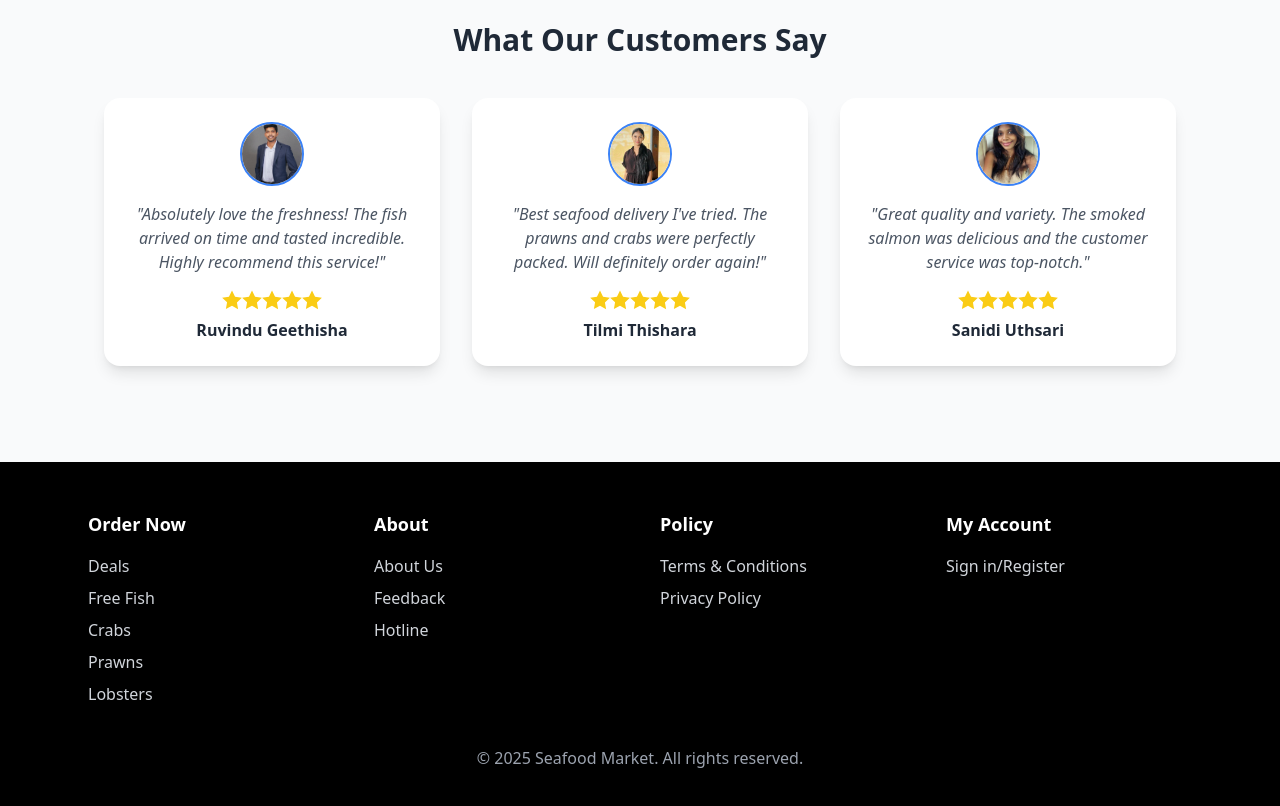
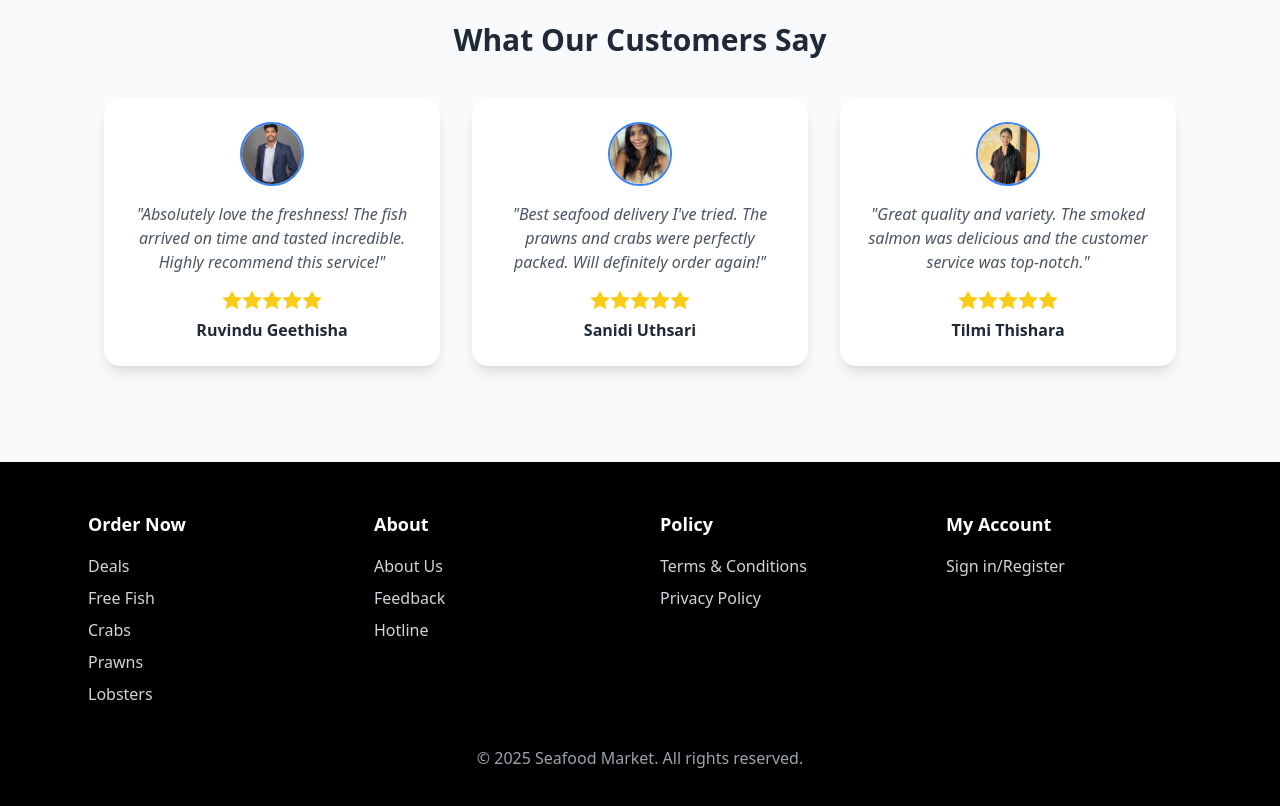
Before and after one commit to sanudageenaka/seafood-ecommerce-app, a React (Vite) app in the folder frontend/: page / in a window 1280 px wide. Shown: the part 1380-2186 px from the top of the page. Built offline with nearby package versions, Linux system fonts and the light colour scheme; no server answers.

Commit message:
#20
Updated Home Page

```diff
--- a/frontend/src/pages/Home.jsx
+++ b/frontend/src/pages/Home.jsx
@@ -71,7 +71,7 @@ export default function Home() {
               { name: "Lobsters", image: "/seafoods/fish9.jpg", path: "/lobsters" },
               { name: "Shellfish", image: "/seafoods/fish10.jpg", path: "/cuttlefish" },
               { name: "Frozen Items", image: "/seafoods/fish11.jpg", path: "/driedfish" },
-              { name: "Smoked Seafood", image: "/seafoods/fish12.jpg", path: "/smoked" },
+              { name: "Smoked Seafood", image: "/seafoods/fish12.jpg", path: "/" },
               { name: "Caviar", image: "/seafoods/fish13.jpg", path: "/caviar" },
             ].map((cat, index) => (
               <Link
@@ -107,15 +107,15 @@ export default function Home() {
                   rating: 5,
                 },
                 {
-                  name: "Tilmi Thishara",
-                  image: "/users/person3.jpg",
+                  name: "Sanidi Uthsari",
+                  image: "/users/person2.jpg",
                   review:
                     "Best seafood delivery I've tried. The prawns and crabs were perfectly packed. Will definitely order again!",
                   rating: 5,
                 },
                 {
-                  name: "Sanidi Uthsari",
-                  image: "/users/person2.jpg",
+                  name: "Tilmi Thishara",
+                  image: "/users/person3.jpg",
                   review:
                     "Great quality and variety. The smoked salmon was delicious and the customer service was top-notch.",
                   rating: 5,
```
